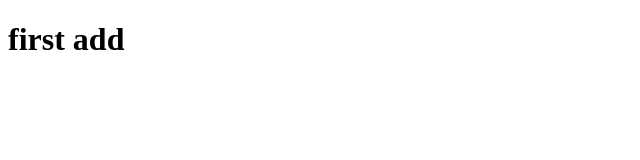
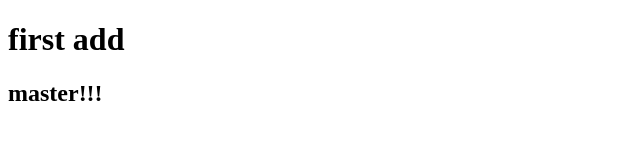
Before and after one commit to jvaldes2/test-2017, a plain HTML site: page index.html in a window 1280 px wide. Shown: the whole page, without its empty margins (0-640 px from the left). Drawn offline with Linux system fonts and the light colour scheme.

Commit message:
making a change to master
just to see

```diff
--- a/index.html
+++ b/index.html
@@ -6,5 +6,7 @@
 </head>
 <body>
 	<h1>first add</h1>
+
+	<h2>master!!!</h2>
 </body>
 </html>
```
